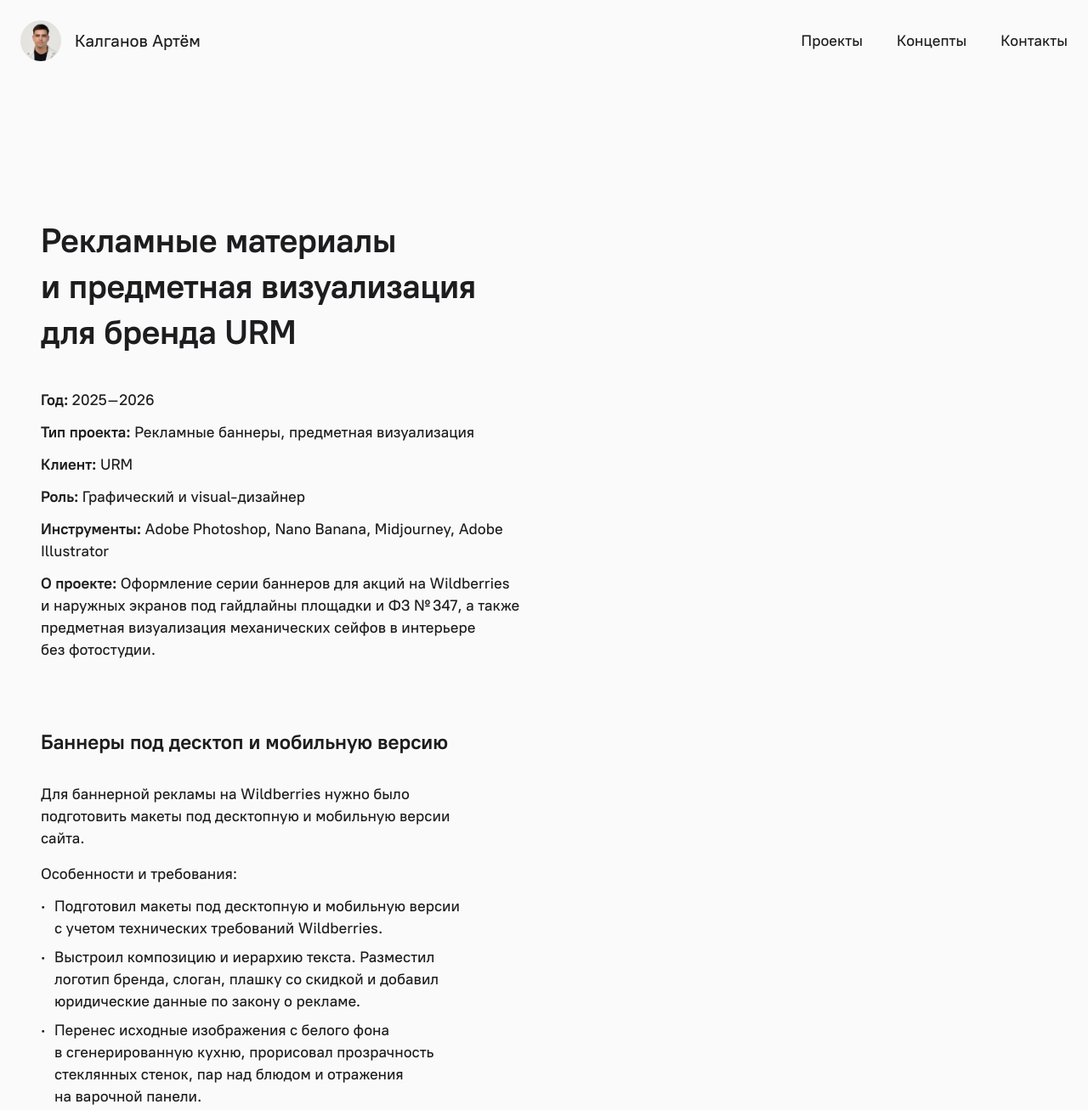
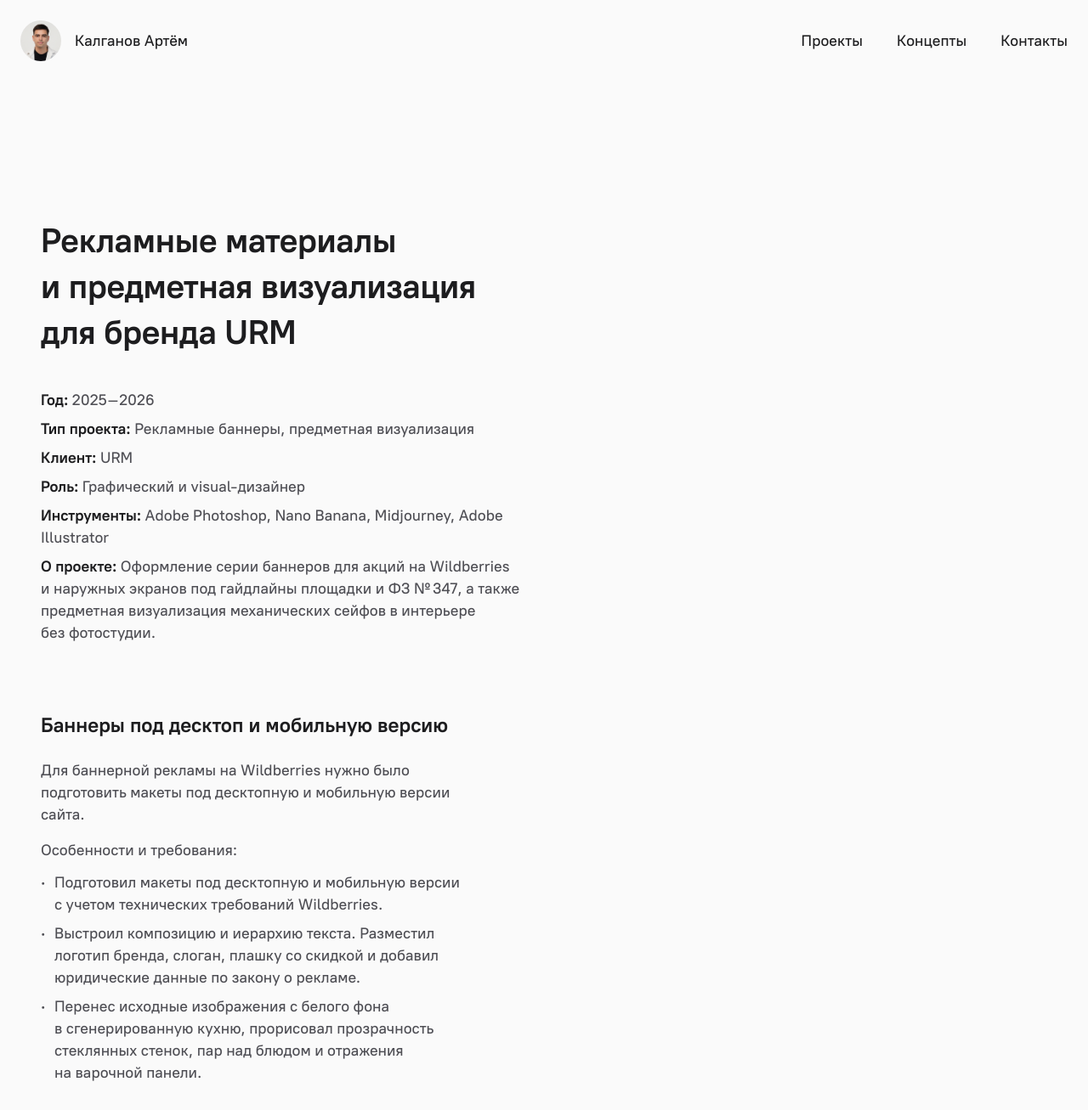
Before and after one commit to artem-kalganov/portfolio, a website: page project-3.html in a window 1280 px wide. Shown: the top 1307 px of the page at 85% size. Drawn offline with Linux system fonts and the light colour scheme.

Commit message:
Restore portfolio website

```diff
--- a/style.css
+++ b/style.css
@@ -46,6 +46,7 @@
 
   --bg: #fafafa;
   --text: #1d1d1f;
+  --text-body: #4E4E54;
 }
 
 html {
@@ -131,7 +132,8 @@ a {
   display: flex;
   align-items: center;
   gap: 16px;
-  font-size: 20px;
+  font-size: 18px;
+  line-height: 26px;
   font-weight: 500;
   transition: opacity var(--transition);
 }
@@ -275,10 +277,11 @@ body.nav-open .burger span:nth-child(3) {
   font-size: 18px;
   line-height: 26px;
   font-weight: 500;
+  color: var(--text-body);
 }
 
 .project-meta p + p {
-  margin-top: 12px;
+  margin-top: 8px;
 }
 
 .project-meta p.project-desc {
@@ -321,7 +324,7 @@ body.nav-open .burger span:nth-child(3) {
   display: flex;
   flex-direction: row;
   gap: 16px;
-  margin-top: 8px;
+  margin-top: 0;
 }
 
 .btn {
@@ -521,11 +524,12 @@ body.nav-open .burger span:nth-child(3) {
   font-size: 18px;
   line-height: 26px;
   font-weight: 500;
+  color: var(--text-body);
 }
 
-/* Отступ под заголовком h3 — ровно 32px */
+/* Отступ под заголовком h3 — ровно 24px */
 .section-col h3 + * {
-  margin-top: 32px !important;
+  margin-top: 24px !important;
 }
 
 /* Расстояние между абзацами внутри секции — ровно 16px */
@@ -539,6 +543,7 @@ body.nav-open .burger span:nth-child(3) {
   font-size: 18px;
   line-height: 26px;
   font-weight: 500;
+  color: var(--text-body);
 }
 
 /* Расстояние от текста до первого пункта списка — ровно 12px */
@@ -578,6 +583,7 @@ body.nav-open .burger span:nth-child(3) {
   font-size: 18px;
   line-height: 26px;
   font-weight: 500;
+  color: var(--text-body);
 }
 
 /* ==========================
@@ -658,6 +664,7 @@ body.nav-open .burger span:nth-child(3) {
   font-size: 18px;
   line-height: 26px;
   font-weight: 500;
+  color: var(--text-body);
 }
 
 /* ==========================
```
Also changed, not shown: index.html (+2 -2 lines), project-2.html (+1 -1 lines).
